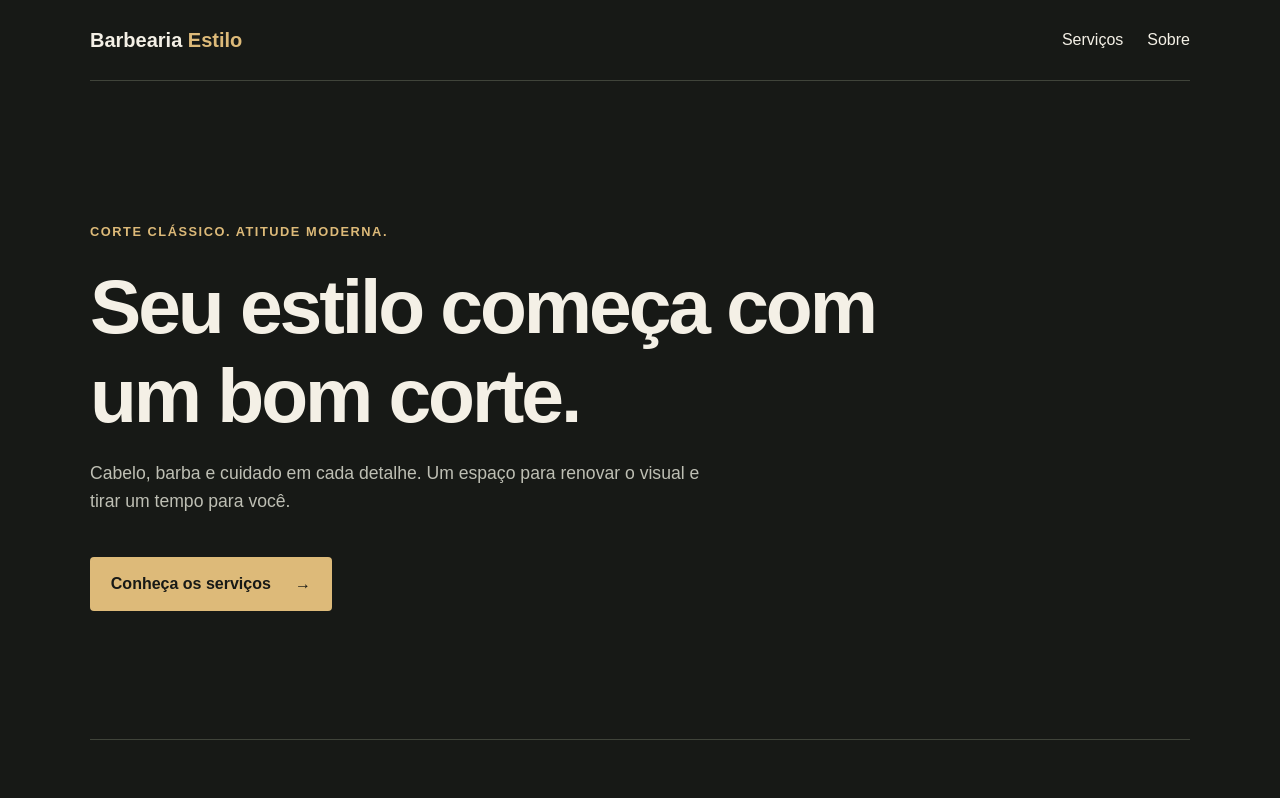
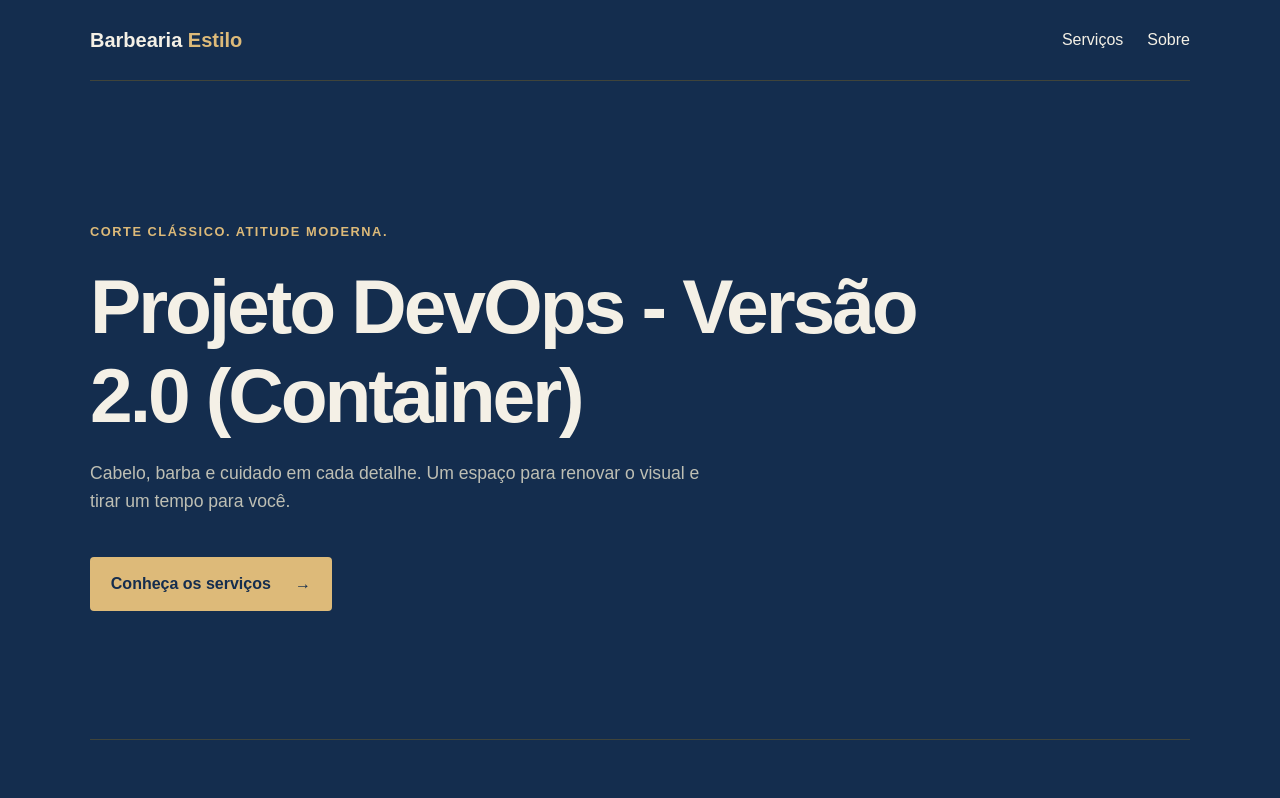
Before and after one commit to JoaoPLS-1/CI-CD-AulaDevOps, a plain HTML site: page index.html in a window 1280 px wide. Shown: the top 798 px of the page. Drawn offline with Linux system fonts and the light colour scheme.

Commit message:
feat: atualiza titulo e fundo para versao 2.0

```diff
--- a/index.html
+++ b/index.html
@@ -20,7 +20,7 @@
   <main id="conteudo">
     <section class="destaque" id="inicio" aria-labelledby="titulo">
       <p class="etiqueta">Corte clássico. Atitude moderna.</p>
-      <h1 id="titulo">Seu estilo começa com um bom corte.</h1>
+      <h1 id="titulo">Projeto DevOps - Versão 2.0 (Container)</h1>
       <p>Cabelo, barba e cuidado em cada detalhe. Um espaço para renovar o visual e tirar um tempo para você.</p>
       <a class="botao" href="#servicos">Conheça os serviços <span aria-hidden="true">&rarr;</span></a>
     </section>
--- a/styles.css
+++ b/styles.css
@@ -1,6 +1,6 @@
 :root {
   color-scheme: dark;
-  --fundo: #171916;
+  --fundo: #142d4e;
   --superficie: #22251f;
   --texto: #f4f0e6;
   --secundario: #bebfb4;
```
